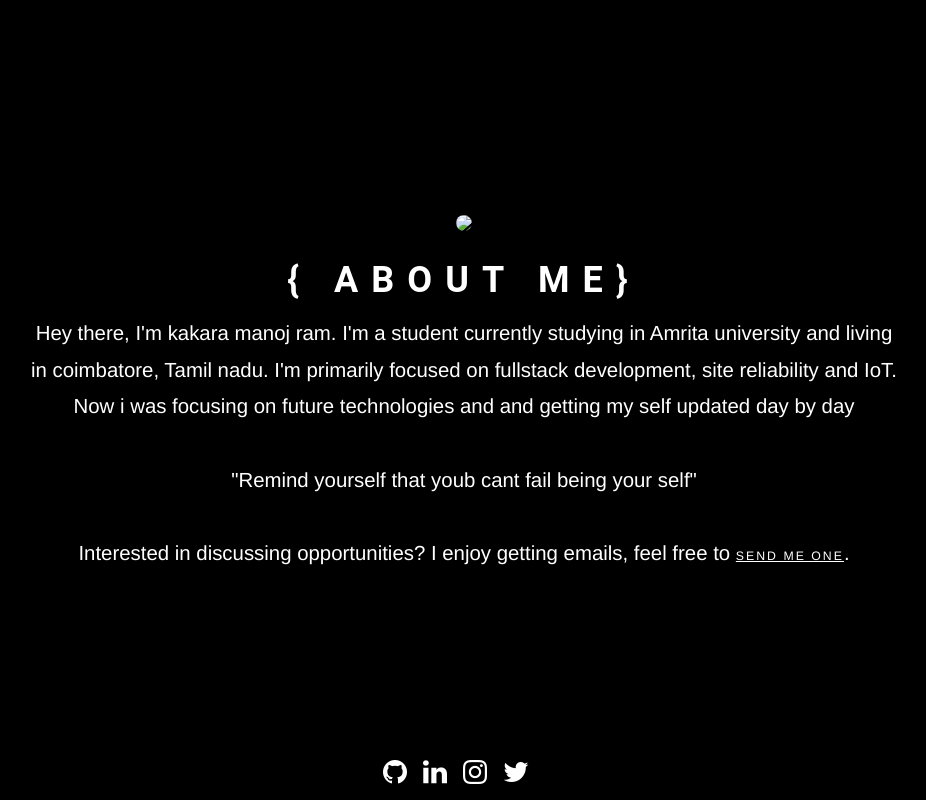
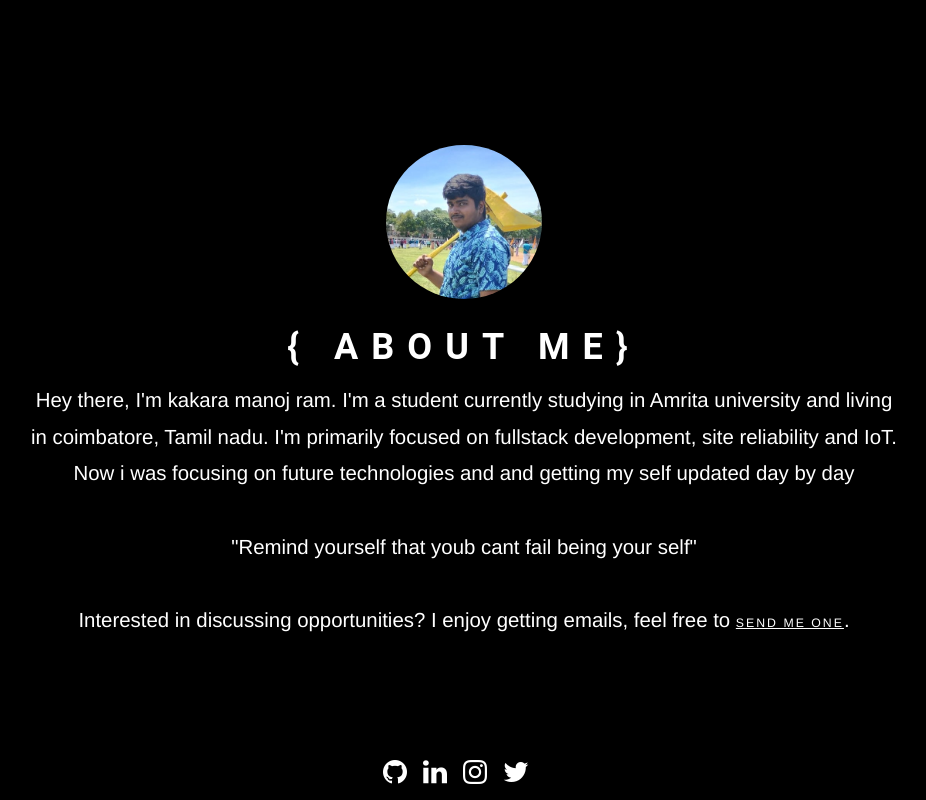
Before and after one commit to Manojram8/20CYS202-UID, a plain HTML site: page personal_website/html/about.html in a window 1280 px wide. Shown: the whole page, without its empty margins (176-1102 px from the left). Drawn offline with nearby package versions, Linux system fonts and the light colour scheme.

Commit message:
Update about.html

```diff
--- a/personal_website/html/about.html
+++ b/personal_website/html/about.html
@@ -9,7 +9,7 @@
 
     <!-- Title -->
     <title>Personal website</title>
-    <link rel="shortcut icon" href="../imgages/icon.png">
+    <link rel="shortcut icon" href="../images/icon.png">
     <meta name="viewport" content="width=device-width, initial-scale=1">
     <!-- Material Design Light -->
     <link rel="stylesheet" href="https://fonts.googleapis.com/icon?family=Material+Icons">
@@ -120,7 +120,7 @@ footer#connect {
   <body>
     <header id="body" class="mdl-layout__header mdl-layout__header--transparent">
       <div id="header">
-        <img src="../assets\img\pic.jpg">
+        <img src="../images\pic.jpg">
         <h1>{ About Me}</h1>
           <div id="bio">
             <div>
```
